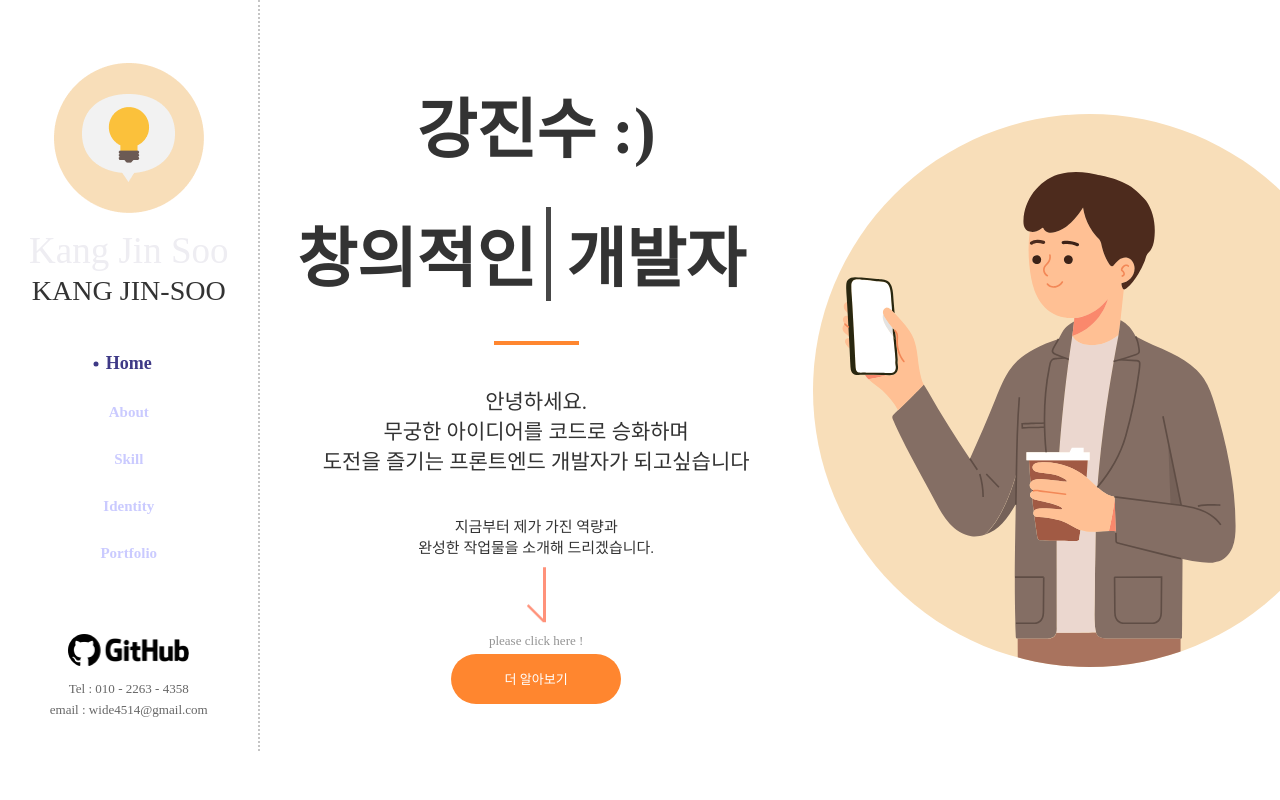
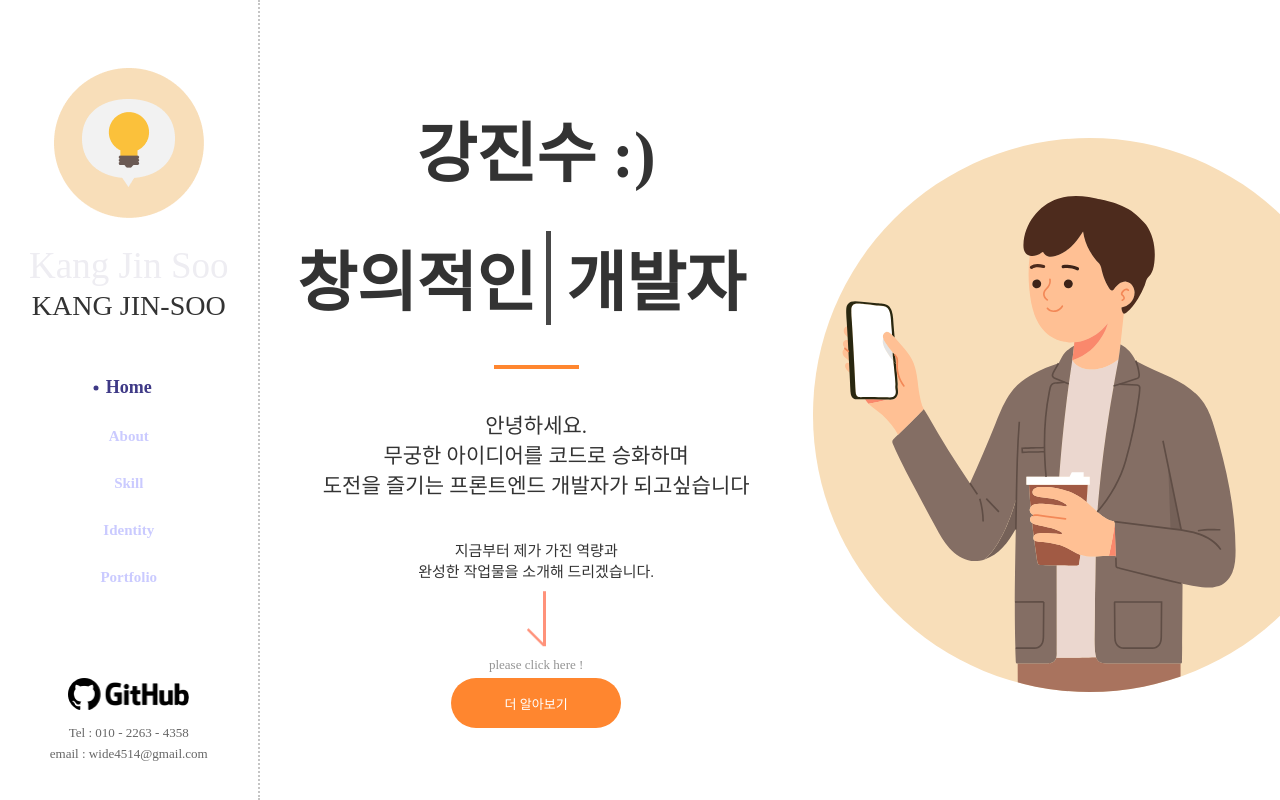
Before and after one commit to NLNL4358/portfolioKJS, a React (Create React App) app: page /#/ in a window 1280 px wide. Shown: the top 800 px of the page. Built offline with nearby package versions, Linux system fonts and the light colour scheme; a web font is replaced by a local one.

Commit message:
contents_inner display change in 1366px

```diff
--- a/src/css/relative.css
+++ b/src/css/relative.css
@@ -5,7 +5,7 @@
     min-width: calc( 1600px - (100vw - 100%) );
     width: 100%;
     /* max-height: 751px; */
-    max-height: 751px;
+    height: 100vh;
   }
   :root{
     --h1-size: 3.0rem;
@@ -65,6 +65,7 @@
   /* About */
   .About .AboutContentsWrap{
     margin-top: 40px;
+    overflow: hidden;
   }
   .About .AboutGridWrap{
     margin-right: 70px;
@@ -251,6 +252,17 @@
     min-height: 688px;
   }
 
+  .contents_inner{
+    /* margin-top: 30vh; */
+    height: 100vh;
+    display: flex;
+    flex-direction: column;
+    justify-content: center;
+    align-items: center;
+
+    row-gap: 5%;
+  }
+
 
   :root{
     --h1-size: 2.47rem;
@@ -273,6 +285,11 @@
   .Home .HomeLeftWrap h1{
     font-size: 65px;
   }
+  .Home.contents_inner{
+    /* margin-top: 30vh; */
+    height: 100vh;
+    flex-direction: row;
+  }
 
   /* About */
   .About .AboutLeftImage {
@@ -293,7 +310,7 @@
     width: 100%;
     height: 550px;
     margin: 0px;
-    margin-top: 10px;
+    margin-top: 0px;
     padding: 0px;
     padding-top: 60px;
   }
@@ -356,11 +373,12 @@
 
 
   /* Identity */
+
   .Epilogue .EpilogueTextWrap {
     padding-right: 20px;
   }
   .Epilogue .EpilogueContentsWrap{
-    margin-top: 20px;
+    margin: 0px 0px 0px 0px;
   }
 
   .Epilogue .size30{
@@ -386,7 +404,7 @@
   /* Portfolio */
 
   .Portfolio .PortfolioContentsWrap{
-    margin-top: 20px;
+    margin-top: 0px;
   }
 
   .Portfolio .PortfolioLeftMonitorSection{
```
